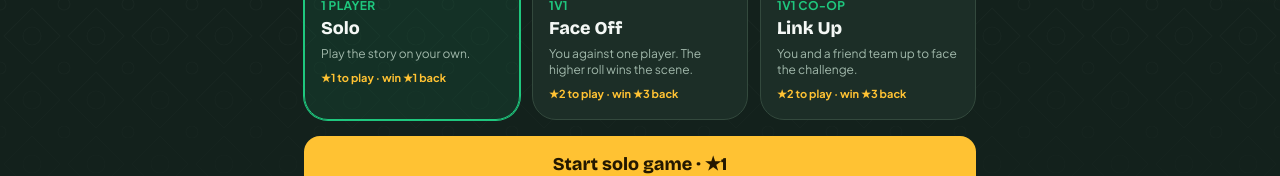
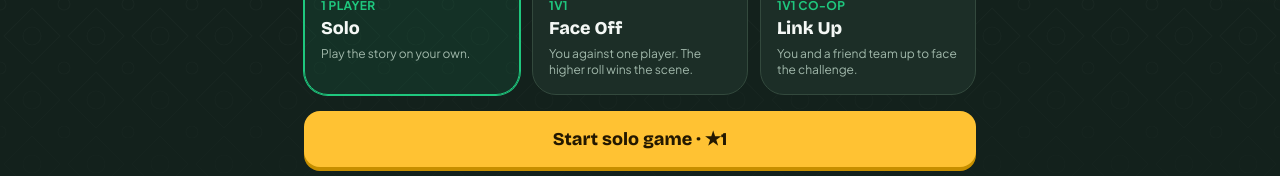
Before and after one commit to chirrylun/naijarpg-web, a Next.js app in the folder naija-rpg-web/: page /play in a window 1280 px wide. Shown: the part 252-428 px from the top of the page. Built offline with nearby package versions, Linux system fonts and the light colour scheme; no server answers.

Commit message:
Update page.tsx

```diff
--- a/naija-rpg-web/src/app/play/page.tsx
+++ b/naija-rpg-web/src/app/play/page.tsx
@@ -179,9 +179,7 @@ export default function PlayPage() {
                 <div className="text-xs font-bold uppercase tracking-wide text-brand">{m.tag}</div>
                 <div className="font-display text-lg font-extrabold">{m.name}</div>
                 <p className="mt-1 text-xs text-mute">{m.blurb}</p>
-                <p className="mt-2 text-[11px] font-bold text-gold">
-                  ★{ENTRY_COST[entryKind(m)]} to play · win ★{PAYOUT[entryKind(m)]} back
-                </p>
+
               </div>
             </button>
           ))}
```
